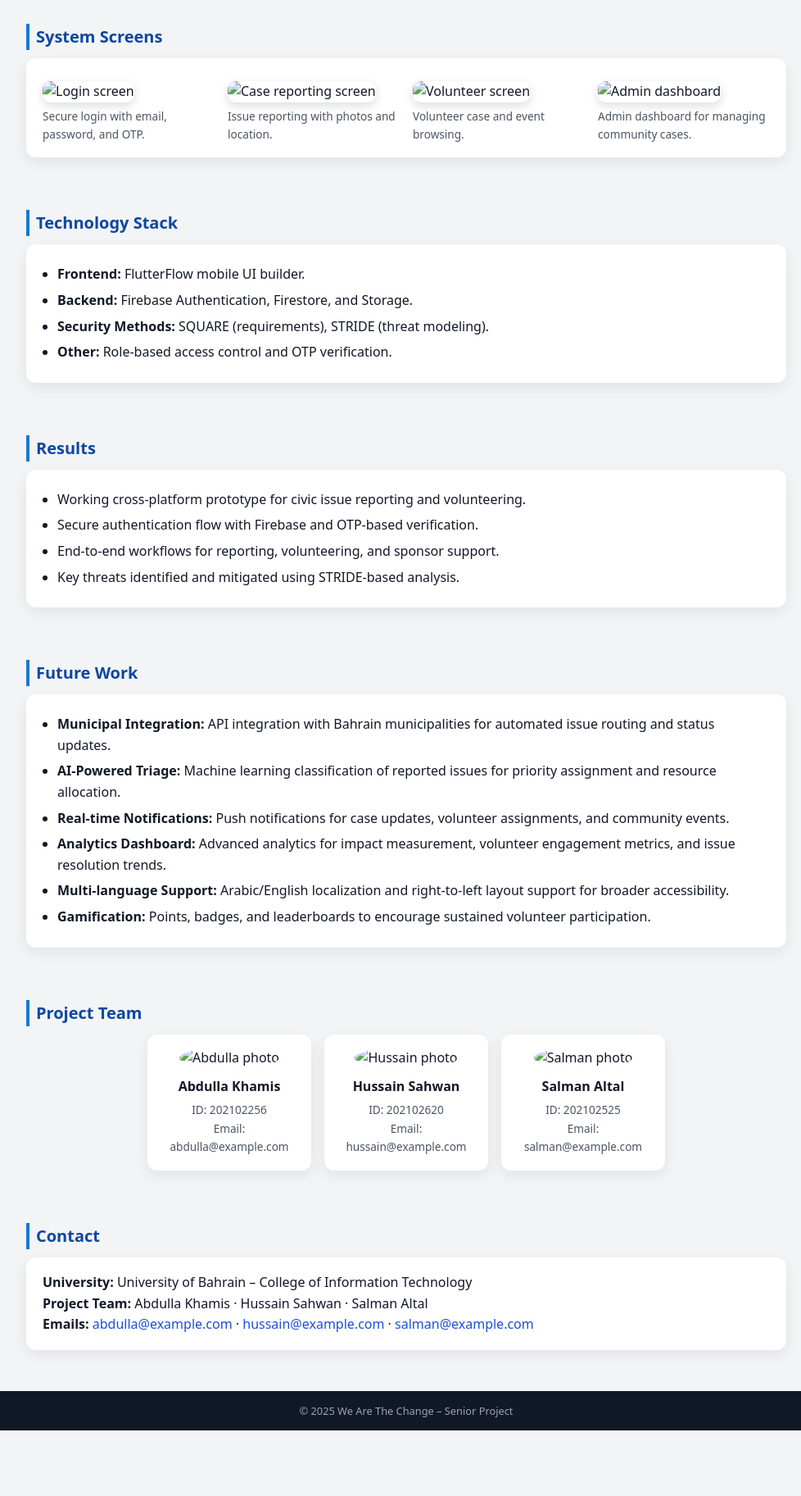
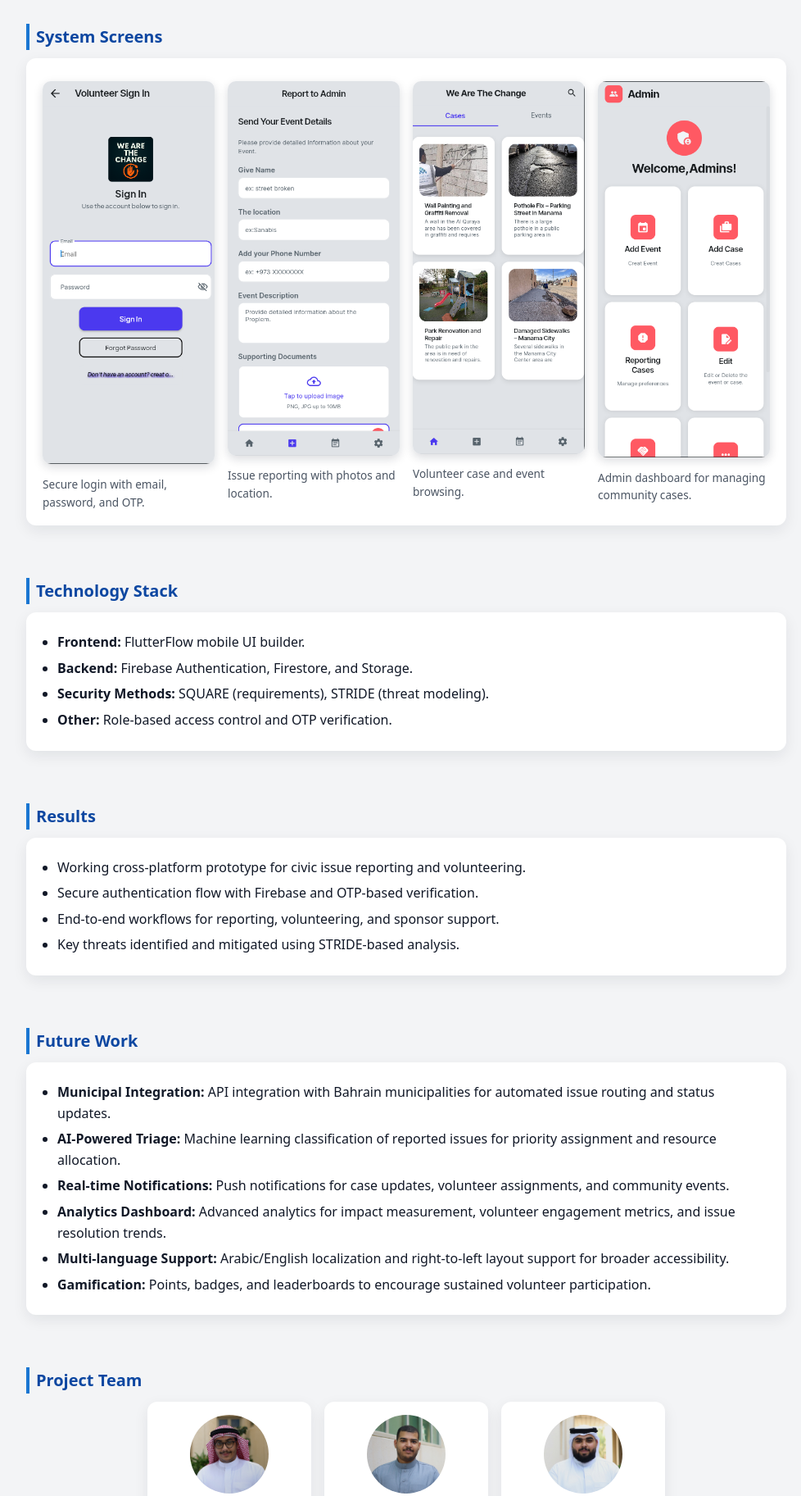
Before and after one commit to 3bdulla03/We-Are-The-Change, a plain HTML site: page index.html in a window 1280 px wide. Shown: the part 1586-3411 px from the top of the page at 82% size, without its empty margins (144-1122 px from the left). Before the commit the page ends 3331 px from the top, so only its background shows below. Drawn offline with Linux system fonts and the light colour scheme.

Commit message:
Update index.html

```diff
--- a/index.html
+++ b/index.html
@@ -97,19 +97,19 @@
   <div class="card">
     <div class="screens-grid">
       <figure class="screen-item">
-        <img src="img/login.png" alt="Login screen">
+        <img src="login.png" alt="Login screen">
         <figcaption>Secure login with email, password, and OTP.</figcaption>
       </figure>
       <figure class="screen-item">
-        <img src="img/report-case.png" alt="Case reporting screen">
+        <img src="report-case.png" alt="Case reporting screen">
         <figcaption>Issue reporting with photos and location.</figcaption>
       </figure>
       <figure class="screen-item">
-        <img src="img/volunteer.png" alt="Volunteer screen">
+        <img src="volunteer.png" alt="Volunteer screen">
         <figcaption>Volunteer case and event browsing.</figcaption>
       </figure>
       <figure class="screen-item">
-        <img src="img/admin-dashboard.png" alt="Admin dashboard">
+        <img src="admin-dashboard.png" alt="Admin dashboard">
         <figcaption>Admin dashboard for managing community cases.</figcaption>
       </figure>
     </div>
@@ -158,19 +158,19 @@
   <h2>Project Team</h2>
   <div class="team-grid">
     <div class="member-card">
-      <img src="img/abdulla.jpg" alt="Abdulla photo">
+      <img src="abdulla.jpg" alt="Abdulla photo">
       <h3>Abdulla Khamis</h3>
       <p>ID: 202102256</p>
       <p>Email: abdulla@example.com</p>
     </div>
     <div class="member-card">
-      <img src="img/hussain.jpg" alt="Hussain photo">
+      <img src="hussain.jpg" alt="Hussain photo">
       <h3>Hussain Sahwan</h3>
       <p>ID: 202102620</p>
       <p>Email: hussain@example.com</p>
     </div>
     <div class="member-card">
-      <img src="img/salman.jpg" alt="Salman photo">
+      <img src="salman.jpg" alt="Salman photo">
       <h3>Salman Altal</h3>
       <p>ID: 202102525</p>
       <p>Email: salman@example.com</p>
```
